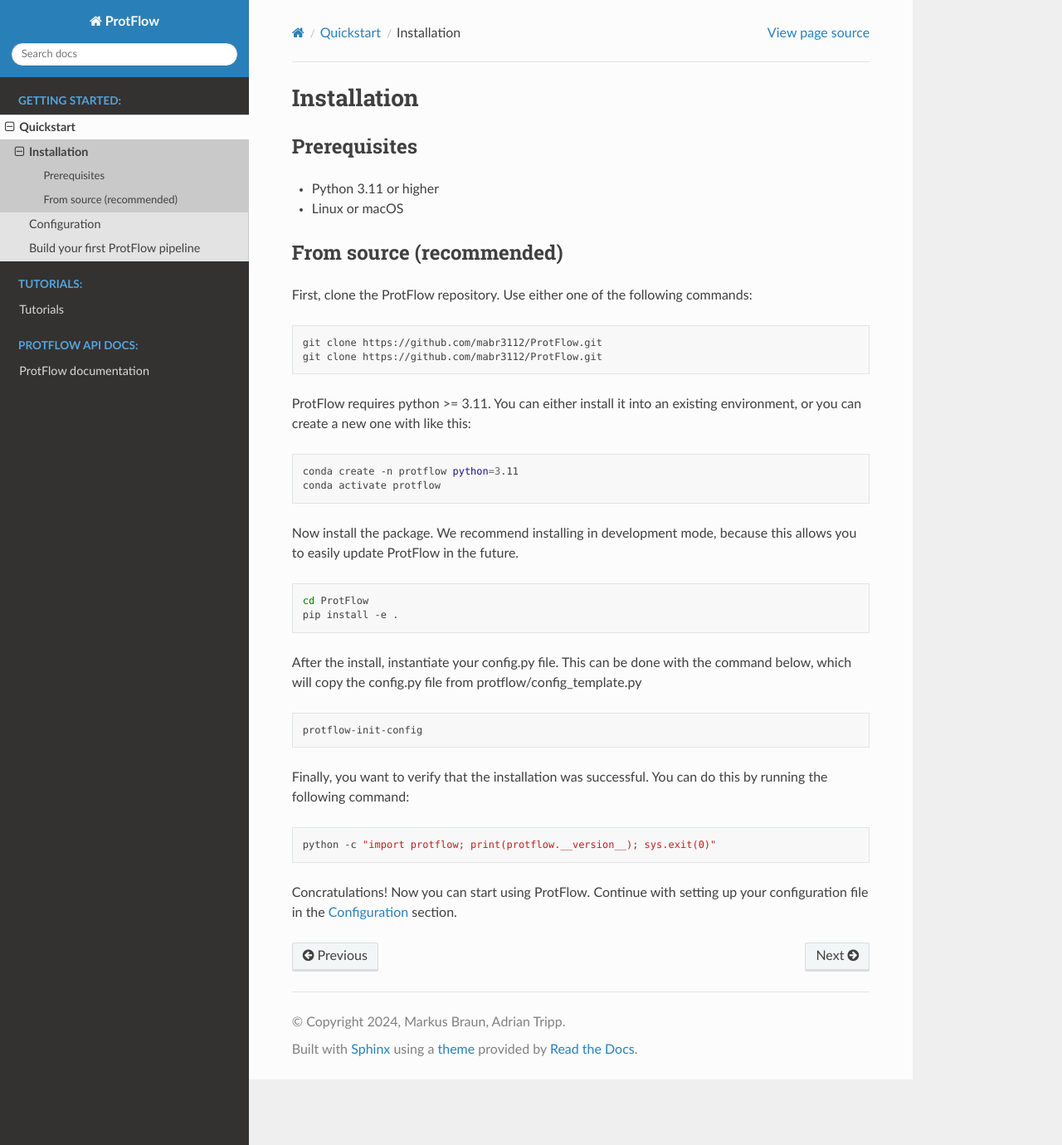
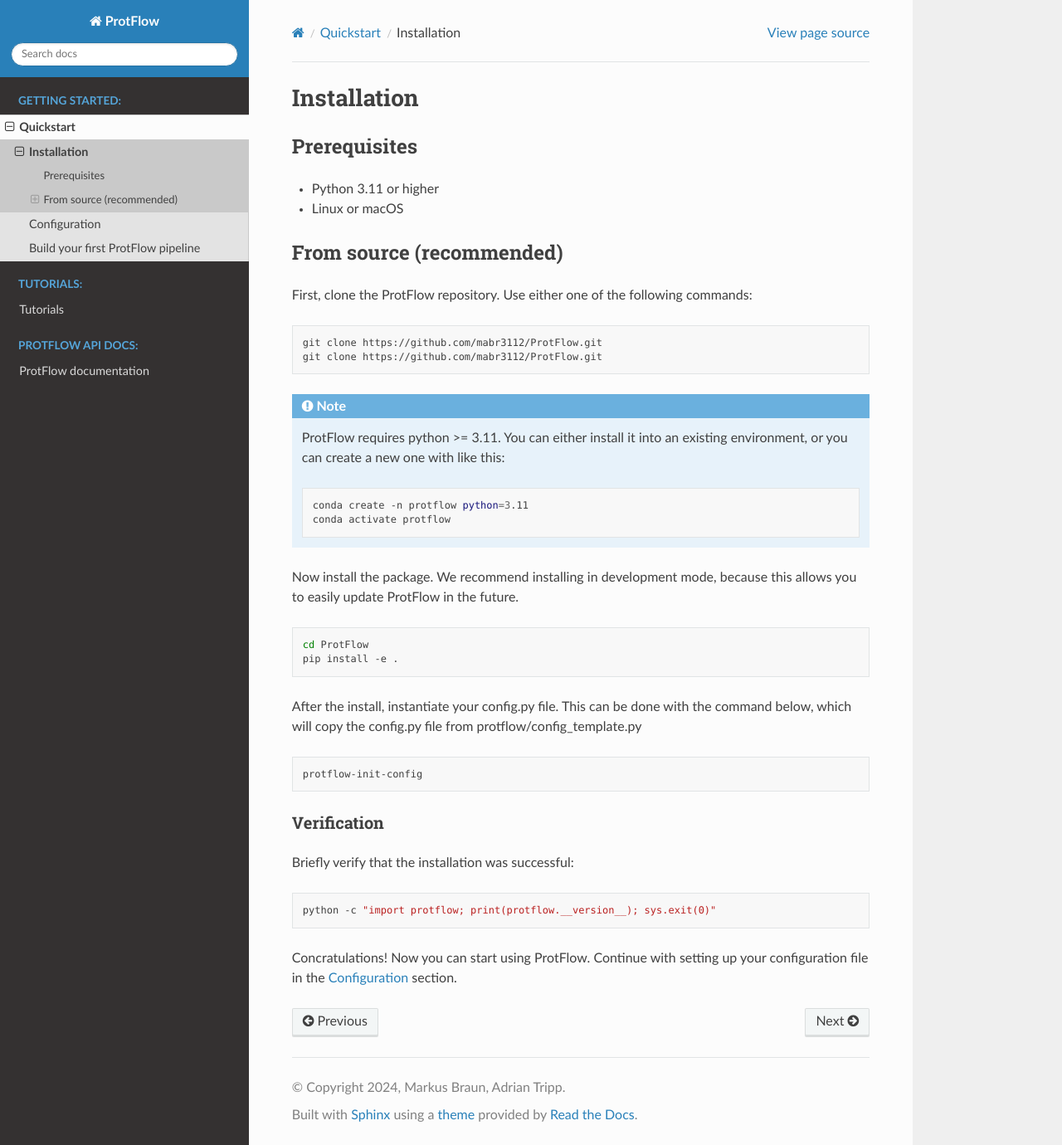
Before and after one commit to mabr3112/ProtFlow, a Sphinx documentation site: the page built from docs/source/quickstart/installation.rst, in a window 1280 px wide and 1380 px high. Shown: the whole window at 83% size. Built offline with Sphinx 7.4.7 and the Read the Docs theme 3.1.0, drawn with Linux system fonts in a browser that asks for light colours.

Commit message:
updated info on installation

```diff
--- a/docs/source/quickstart/installation.rst
+++ b/docs/source/quickstart/installation.rst
@@ -19,12 +19,13 @@
     git clone https://github.com/mabr3112/ProtFlow.git
     git clone https://github.com/mabr3112/ProtFlow.git
 
-ProtFlow requires python >= 3.11. You can either install it into an existing environment, or you can create a new one with like this:
+.. note::
+        ProtFlow requires python >= 3.11. You can either install it into an existing environment, or you can create a new one with like this:
 
-.. code-block:: bash
+        .. code-block:: bash
 
-    conda create -n protflow python=3.11
-    conda activate protflow
+                conda create -n protflow python=3.11
+                conda activate protflow
 
 Now install the package. We recommend installing in development mode, because this allows you to easily update ProtFlow in the future.
 
@@ -39,7 +40,10 @@
 
     protflow-init-config
 
-Finally, you want to verify that the installation was successful. You can do this by running the following command:
+Verification
+^^^^^^^^^^^^
+
+Briefly verify that the installation was successful:
 
 .. code-block:: bash
 
```
